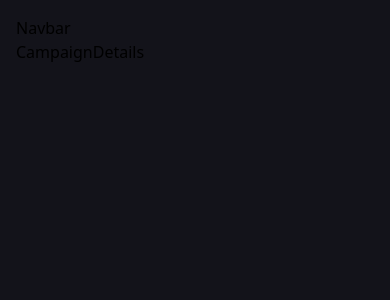
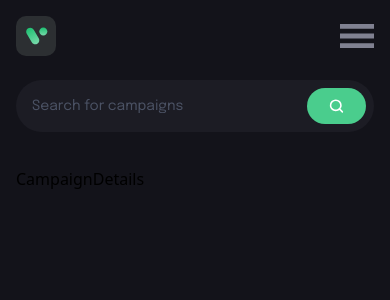
Before and after one commit to javilian98/is452-group2, a React (Vite) app in the folder client/: page /campaign-details/1 in a window 390 px wide. Shown: the top 300 px of the page. Built offline with nearby package versions, Linux system fonts and the light colour scheme; what @thirdweb-dev/react would draw is missing.

Commit message:
implemented Navbar

```diff
--- /dev/null
+++ b/client/src/components/CustomButton.jsx
@@ -0,0 +1,15 @@
+import React from 'react'
+
+const CustomButton = ({ btnType, title, handleClick, styles }) => {
+  return (
+    <button
+      type={btnType}
+      className={`font-epilogue font-semibold text-[16px] leading-[26px] text-white min-h-[52px] px-4 rounded-[10px] ${styles}`}
+      onClick={handleClick}
+    >
+      {title}
+    </button>
+  )
+}
+
+export default CustomButton
--- a/client/src/components/Navbar.jsx
+++ b/client/src/components/Navbar.jsx
@@ -1,7 +1,97 @@
-import React from "react";
+import React, { useState } from 'react'
+import { Link, useNavigate } from 'react-router-dom';
+
+// import { useStateContext } from '../context';
+import { CustomButton } from './';
+import { logo, menu, search, thirdweb } from '../assets';
+import { navlinks } from '../constants';
 
 const Navbar = () => {
-  return <div>Navbar</div>;
-};
+  const navigate = useNavigate();
+  const [isActive, setIsActive] = useState('dashboard');
+  const [toggleDrawer, setToggleDrawer] = useState(false);
+  // const { connect, address } = useStateContext();
 
-export default Navbar;
+  return (
+    <div className="flex md:flex-row flex-col-reverse justify-between mb-[35px] gap-6">
+      <div className="lg:flex-1 flex flex-row max-w-[458px] py-2 pl-4 pr-2 h-[52px] bg-[#1c1c24] rounded-[100px]">
+        <input type="text" placeholder="Search for campaigns" className="flex w-full font-epilogue font-normal text-[14px] placeholder:text-[#4b5264] text-white bg-transparent outline-none" />
+
+        <div className="w-[72px] h-full rounded-[20px] bg-[#4acd8d] flex justify-center items-center cursor-pointer">
+          <img src={search} alt="search" className="w-[15px] h-[15px] object-contain"/>
+        </div>
+      </div>
+
+      <div className="sm:flex hidden flex-row justify-end gap-4">
+        {/* <CustomButton
+          btnType="button"
+          title={address ? 'Create a campaign' : 'Connect'}
+          styles={address ? 'bg-[#1dc071]' : 'bg-[#8c6dfd]'}
+          handleClick={() => {
+            if(address) navigate('create-campaign')
+            else connect()
+          }}
+        /> */}
+
+        <Link to="/profile">
+          <div className="w-[52px] h-[52px] rounded-full bg-[#2c2f32] flex justify-center items-center cursor-pointer">
+            <img src={thirdweb} alt="user" className="w-[60%] h-[60%] object-contain" />
+          </div>
+        </Link>
+      </div>
+
+      {/* Small screen navigation */}
+        <div className="sm:hidden flex justify-between items-center relative">
+        <div className="w-[40px] h-[40px] rounded-[10px] bg-[#2c2f32] flex justify-center items-center cursor-pointer">
+            <img src={logo} alt="user" className="w-[60%] h-[60%] object-contain" />
+          </div>
+
+          <img
+            src={menu}
+            alt="menu"
+            className="w-[34px] h-[34px] object-contain cursor-pointer"
+            onClick={() => setToggleDrawer((prev) => !prev)}
+          />
+
+          <div className={`absolute top-[60px] right-0 left-0 bg-[#1c1c24] z-10 shadow-secondary py-4 ${!toggleDrawer ? '-translate-y-[100vh]' : 'translate-y-0'} transition-all duration-700`}>
+            <ul className="mb-4">
+              {navlinks.map((link) => (
+                <li
+                  key={link.name}
+                  className={`flex p-4 ${isActive === link.name && 'bg-[#3a3a43]'}`}
+                  onClick={() => {
+                    setIsActive(link.name);
+                    setToggleDrawer(false);
+                    navigate(link.link);
+                  }}
+                >
+                  <img
+                    src={link.imgUrl}
+                    alt={link.name}
+                    className={`w-[24px] h-[24px] object-contain ${isActive === link.name ? 'grayscale-0' : 'grayscale'}`}
+                  />
+                  <p className={`ml-[20px] font-epilogue font-semibold text-[14px] ${isActive === link.name ? 'text-[#1dc071]' : 'text-[#808191]'}`}>
+                    {link.name}
+                  </p>
+                </li>
+              ))}
+            </ul>
+
+            <div className="flex mx-4">
+            {/* <CustomButton
+              btnType="button"
+              title={address ? 'Create a campaign' : 'Connect'}
+              styles={address ? 'bg-[#1dc071]' : 'bg-[#8c6dfd]'}
+              handleClick={() => {
+                if(address) navigate('create-campaign')
+                else connect();
+              }}
+            /> */}
+            </div>
+          </div>
+        </div>
+    </div>
+  )
+}
+
+export default Navbar
--- a/client/src/components/index.js
+++ b/client/src/components/index.js
@@ -1,2 +1,3 @@
 export { default as Sidebar } from "./Sidebar";
 export { default as Navbar } from "./Navbar";
+export { default as CustomButton } from './CustomButton';
```
